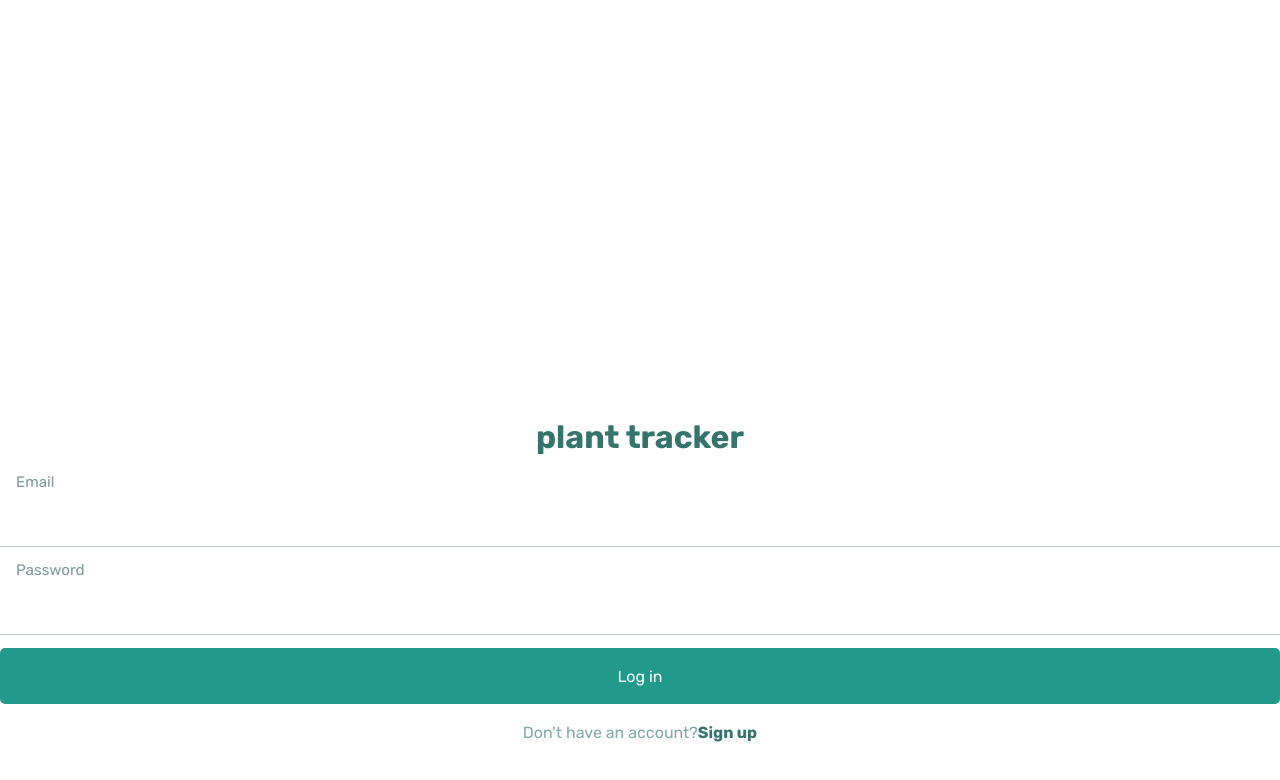
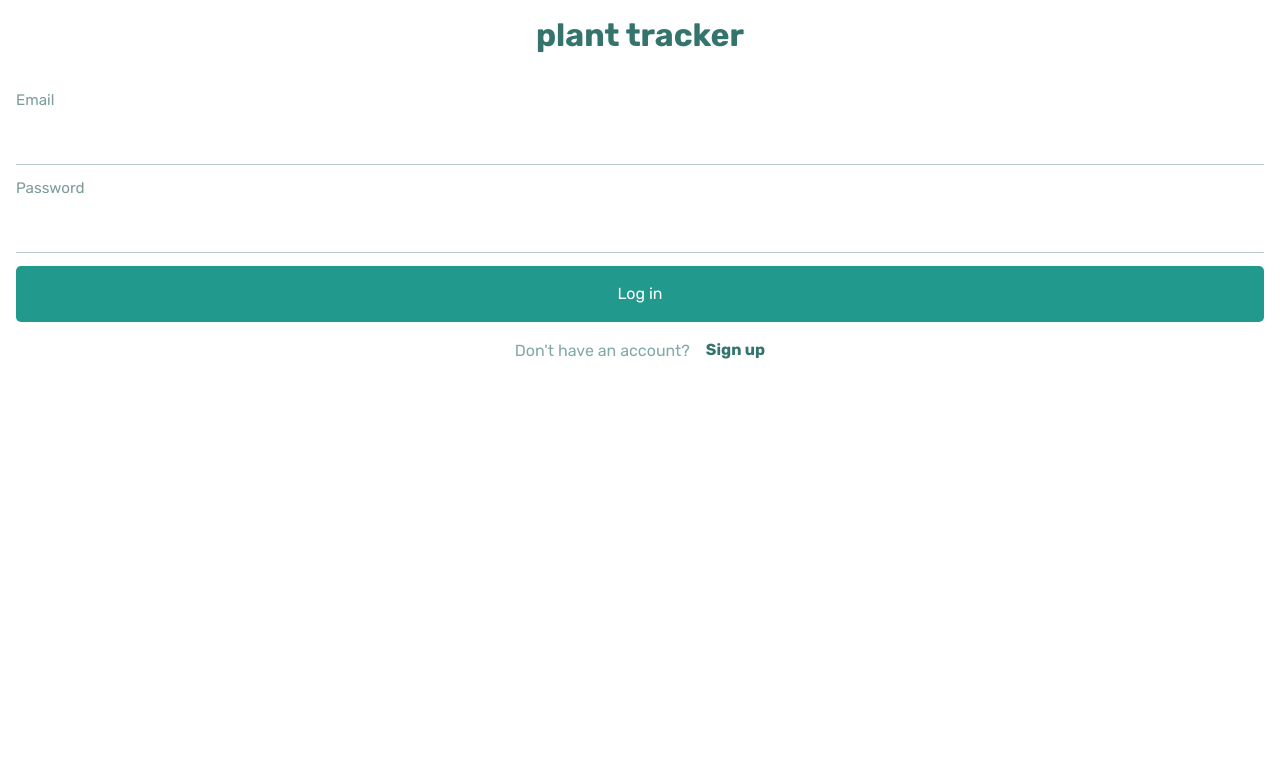
Before and after one commit to laurpe/plant-tracker, a React (Create React App) app: page /login in a window 1280 px wide. Shown: the top 780 px of the page. Built offline with nearby package versions, Linux system fonts and the light colour scheme; no server answers.

Commit message:
fix login form style

```diff
--- a/src/components/LogIn.tsx
+++ b/src/components/LogIn.tsx
@@ -4,7 +4,6 @@ import Form from "./style/Generics/Form";
 import Label from "./style/Generics/Label";
 import Input from "./style/Generics/Input";
 import Button from "./style/Generics/Button";
-import Popup from "./style/Generics/Popup";
 import Column from "./style/Generics/Column";
 import Row from "./style/Generics/Row";
 import AppHeader from "./style/Header/AppHeader";
@@ -23,6 +22,7 @@ const StyledButton = styled(Button)`
     background-color: white;
     color: #35746d;
     font-weight: 700;
+    padding-left: 1rem;
 `;
 
 const SignupDiv = styled.div`
@@ -59,13 +59,12 @@ const LogIn = () => {
     };
 
     return (
-        <Popup>
         <Column
             justifyContent="space-between"
             height="100%"
-                padding="0 0 40px 0"
+            padding="0 1rem 40px 1rem"
         >
-                <Row justifyContent="center">
+            <Row justifyContent="center" padding="0 0 20px 0">
                 <AppHeader>
                     <AppTitle>plant tracker</AppTitle>
                 </AppHeader>
@@ -103,7 +102,6 @@ const LogIn = () => {
                 </SignupDiv>
             </Form>
         </Column>
-        </Popup>
     );
 };
 
--- a/src/components/style/Generics/Label.tsx
+++ b/src/components/style/Generics/Label.tsx
@@ -1,8 +1,13 @@
 import styled from "styled-components";
 
-const Label = styled.label`
-    color: ${(props: { color?: string }) => props.color || "#7b9c99"};
-    padding-left: 16px;
+interface Props {
+    padding?: string;
+    color?: string;
+}
+
+const Label = styled.label<Props>`
+    color: ${(props) => props.color || "#7b9c99"};
+    padding: ${(props) => props.padding || "0 0 16px 0"};
     font-size: 0.95rem;
 `;
 
```
Lines whose indentation alone changed are shown as unchanged.
